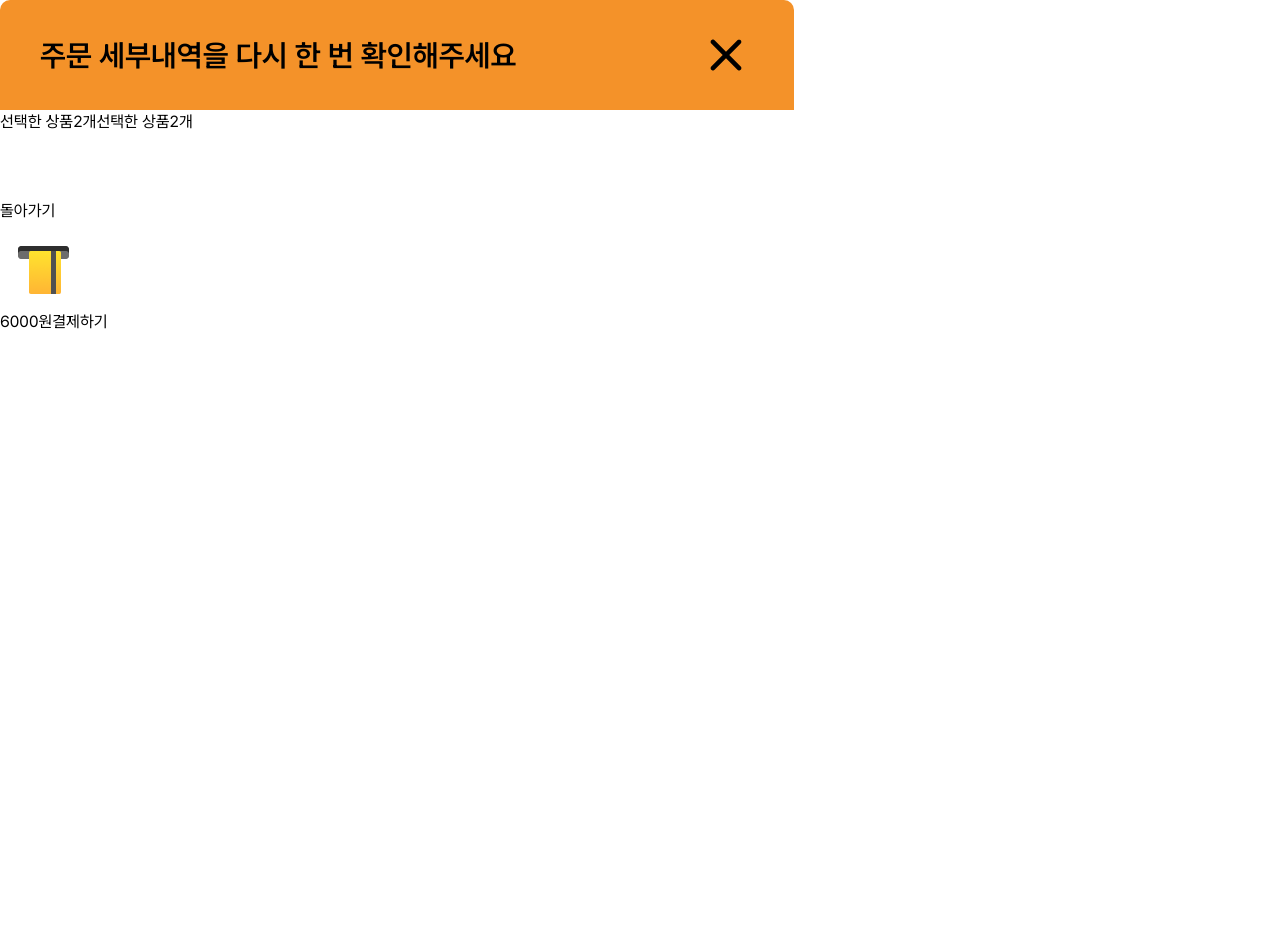
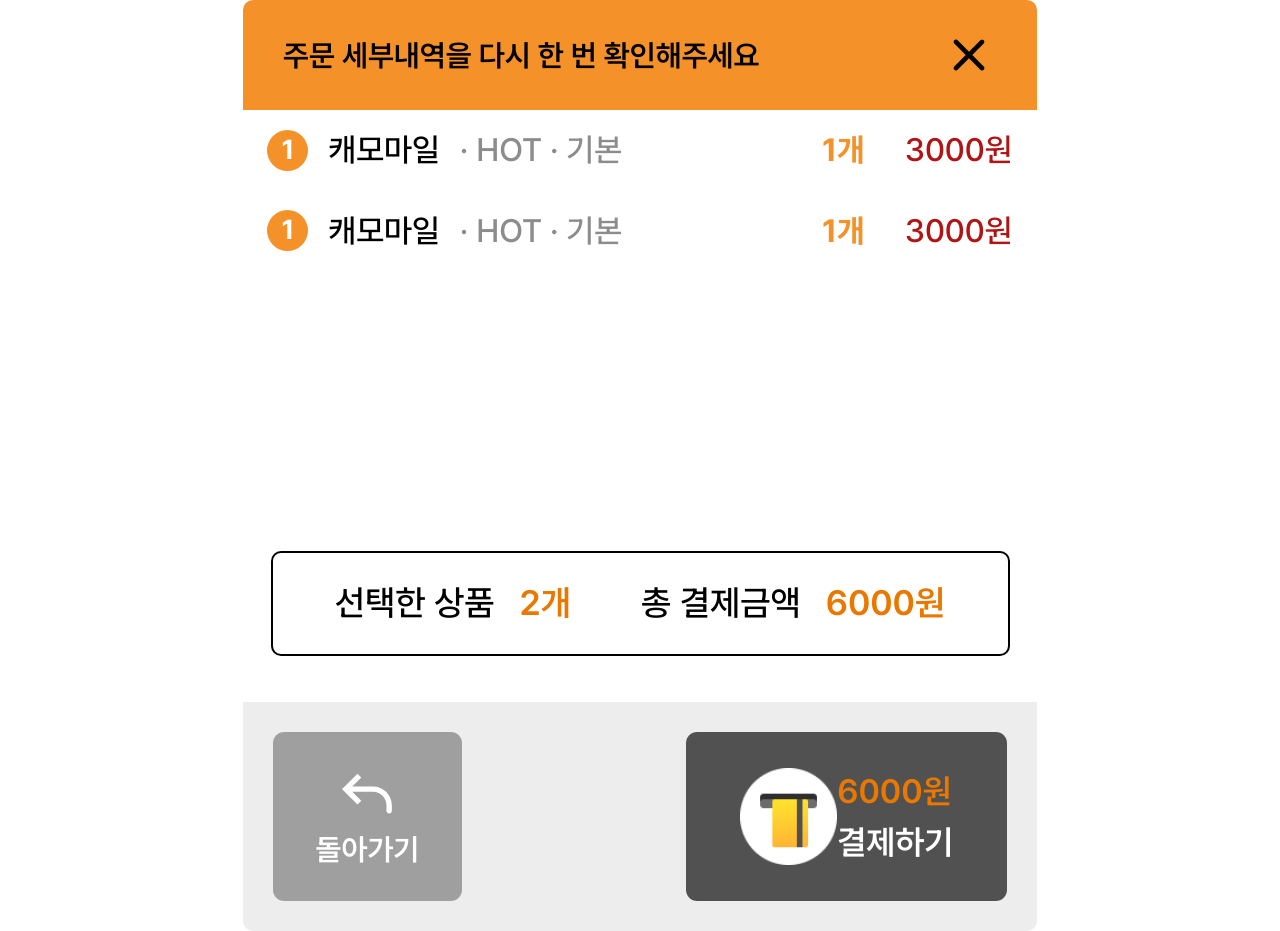
Before and after one commit to ExpertOfOrdering/frontend, a React (Vite) app: page /checkOrder in a window 1280 px wide. Before the commit the page ends 800 px from the top, so only its background shows below. Built offline with nearby package versions, Linux system fonts and the light colour scheme.

Commit message:
Style(#28):주문 확인 컴포넌트  css 적용

```diff
--- a/src/components/practice/BackBtn.jsx
+++ b/src/components/practice/BackBtn.jsx
@@ -3,9 +3,9 @@ import BackImg from '@/assets/Back.svg'
 
 function BackBtn() {
   return (
-    <div>
-      <img src={BackImg} />
-      <span>돌아가기</span>
+    <div className='flex flex-col justify-center items-center w-47.25 h-42.25 bg-[#9F9F9F] rounded-[0.6995rem]'>
+      <img className='w-16.25 h-16.25' src={BackImg} />
+      <span className='text-[1.875rem] font-white font-semibold text-white'>돌아가기</span>
     </div>
   )
 }
--- a/src/components/practice/CheckOrder.jsx
+++ b/src/components/practice/CheckOrder.jsx
@@ -2,28 +2,33 @@ import React from 'react'
 import ModalHeader from './ModalHeader'
 import BackBtn from './BackBtn'
 import Pay from '@/assets/Pay.png'
+import OrderItemDetail from './OrderItemDetail'
 
 function CheckOrder() {
   return (
-    <div>
+    <div className='flex flex-col items-center'>
       <ModalHeader text='주문 세부내역을 다시 한 번 확인해주세요' />
-      <div>
-        <span>
-          선택한 상품<span>2개</span>
-        </span>
-        <span>
-          선택한 상품<span>2개</span>
-        </span>
+      <div className='flex flex-col items-center w-198.5 h-148'>
+        <OrderItemDetail />
+        <OrderItemDetail />
+        <div className='flex w-184.75 h-26.25 rounded-[0.625rem] border-2 justify-center gap-[4.38rem] mt-70'>
+          <span className='flex font-medium text-[2.1875rem] gap-[1.56rem] items-center'>
+            선택한 상품<span className='font-semibold text-[#E97800]'>2개</span>
+          </span>
+          <span className='flex font-medium text-[2.1875rem] gap-[1.56rem] items-center'>
+            총 결제금액<span className='font-semibold text-[#E97800]'>6000원</span>
+          </span>
+        </div>
       </div>
-      <div>
+      <div className='flex w-198.5 bg-[#EDEDED] rounded-b-[0.625rem] gap-56 justify-center py-[1.88rem]'>
         <BackBtn />
-        <div>
-          <div>
-            <img src={Pay} />
+        <div className='flex justify-center items-center w-[20.07575rem] h-42.25 bg-[#515151] rounded-[0.6995rem]'>
+          <div className=''>
+            <img className='w-[6.08569rem] h-[6.08569rem]' src={Pay} />
           </div>
-          <div>
-            <span>6000원</span>
-            <span>결제하기</span>
+          <div className='flex flex-col'>
+            <span className='text-[2.0985rem] font-semibold text-[#E97800]'>6000원</span>
+            <span className='text-[2.0985rem] font-semibold text-white'>결제하기</span>
           </div>
         </div>
       </div>
--- a/src/components/practice/OrderItemDetail.jsx
+++ b/src/components/practice/OrderItemDetail.jsx
@@ -3,12 +3,18 @@ import React from 'react'
 function OrderItemDetail() {
   return (
     <div>
-      <div>
-        <span>1</span>
-        <span>캐모마일</span>
-        <span>·HOT ·기본</span>
-        <span>1개</span>
-        <span>3000원</span>
+      <div className='flex justify-content py-4'>
+        <div className='flex gap-5 pr-50 items-center'>
+          <div className='flex px-3.5 text-[1.70769rem] font-bold text-white bg-[rgb(244,146,41)] text-center rounded-[100rem]'>
+            1
+          </div>
+          <span className='font-medium text-[2.01813rem]'>캐모마일</span>
+          <span className='text-[#8C8C8C] font-medium text-[2.01813rem]'>· HOT · 기본</span>
+        </div>
+        <div className='flex gap-10 '>
+          <span className='text-[#F49229] font-bold text-[2rem]'>1개</span>
+          <span className='text-[#B01414] font-medium text-[2.01813rem]'>3000원</span>
+        </div>
       </div>
     </div>
   )
```
Also changed, not shown: src/assets/Minus.svg (deleted), src/assets/Plus.svg (deleted).
